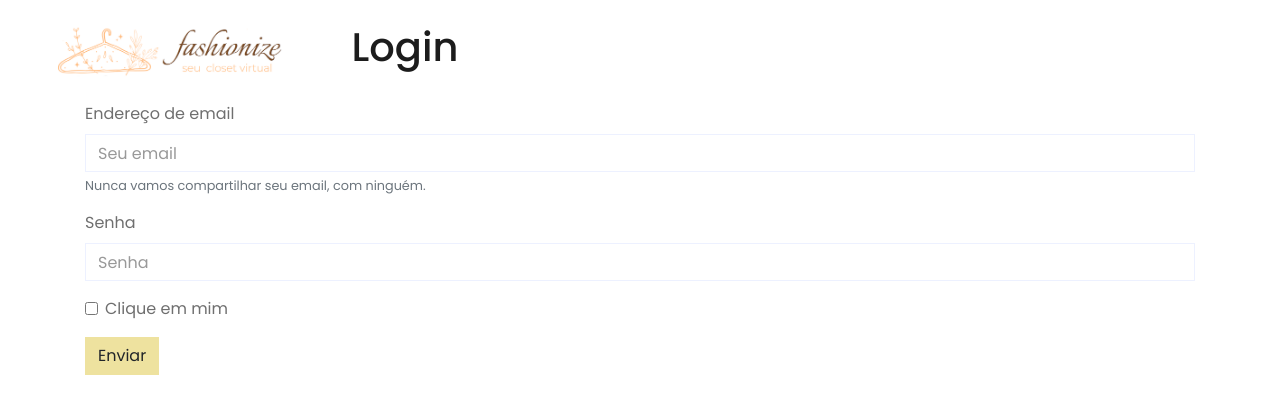
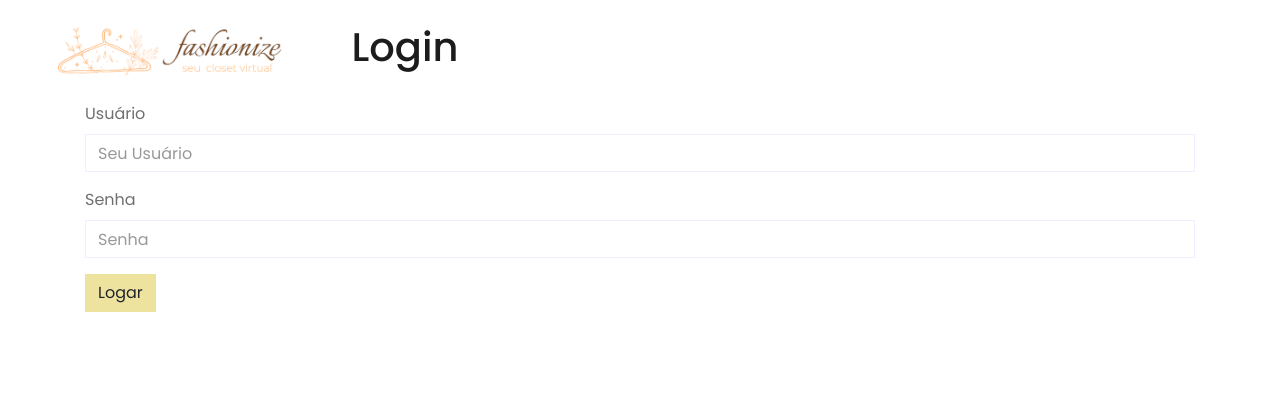
Before and after one commit to pedromunarao/bazar-shop, a Django app: page /login/ in a window 1280 px wide. Shown: the top 414 px of the page. Run offline with Django 4.2, Linux system fonts and the light colour scheme; some libraries are stand-ins or nearby versions.

Commit message:
login-ok

```diff
--- a/website/templates/index.html
+++ b/website/templates/index.html
@@ -28,6 +28,7 @@
 </head>
 
 <body>
+    {% csrf_token %}
     <!-- Topbar Start
     <div class="container-fluid">
         <div class="row bg-secondary py-2 px-xl-5">
--- a/website/templates/login.html
+++ b/website/templates/login.html
@@ -45,21 +45,16 @@
         </div>
 
     <div class="container">
-                <form>
-          <div class="form-group">
-            <label for="exampleInputEmail1">Endereço de email</label>
-            <input type="email" class="form-control" id="exampleInputEmail1" aria-describedby="emailHelp" placeholder="Seu email">
-            <small id="emailHelp" class="form-text text-muted">Nunca vamos compartilhar seu email, com ninguém.</small>
-          </div>
-          <div class="form-group">
-            <label for="exampleInputPassword1">Senha</label>
-            <input type="password" class="form-control" id="exampleInputPassword1" placeholder="Senha">
-          </div>
-          <div class="form-group form-check">
-            <input type="checkbox" class="form-check-input" id="exampleCheck1">
-            <label class="form-check-label" for="exampleCheck1">Clique em mim</label>
-          </div>
-          <button type="submit" class="btn btn-primary">Enviar</button>
+        <form action="{% url 'login' %}" method="POST">{% csrf_token %}
+            <div class="form-group">
+                <label for="exampleInputEmail1">Usuário</label>
+                <input type="text" class="form-control" id="user" aria-describedby="userHelp" placeholder="Seu Usuário" name="username">
+            </div>
+              <div class="form-group">
+                <label for="exampleInputPassword1">Senha</label>
+                <input type="password" class="form-control" id="exampleInputPassword1" placeholder="Senha" name="password">
+              </div>
+              <button type="submit" class="btn btn-primary">Logar</button>
         </form>
     </div>
 
--- a/website/views.py
+++ b/website/views.py
@@ -1,17 +1,49 @@
 from django.shortcuts import render
+from django.http import HttpResponse
+from django.contrib.auth.models import User
+from django.contrib.auth import authenticate
+from django.contrib.auth import login as login_django
+from django.contrib.auth.decorators import login_required
 
 # Create your views here.
 def index(request):
     return render(request, "index.html")
 
-
+@login_required(login_url="/login")
 def shop(request):
     return render(request, "shop.html")
 
 
 def cadastro(request):
-    return render(request, "cadastro.html")
+    if request.method == "GET":
+        return render(request, "cadastro.html")
+    else:
+        username = request.POST.get('username')
+        email = request.POST.get('email')
+        senha = request.POST.get('password')
+
+        user = User.objects.filter(username=username).first()
+
+        if user:
+            return HttpResponse('Usuário já existente')
+
+        user = User.objects.create_user(username=username, email=email, password=senha)
+        user.save()
+
+        return HttpResponse('Usuário Cadastrado com Sucesso')
 
 
 def login(request):
-    return render(request, "login.html")
+    if request.method == "GET":
+        return render(request, "login.html")
+    else:
+        username = request.POST.get('username')
+        senha = request.POST.get('password')
+
+        user = authenticate(username=username, password=senha)
+
+        if user:
+            login_django(request, user)
+            return render(request, "index.html")
+        else:
+            return HttpResponse('Usuário ou Senha Inválidos')
```
Also changed, not shown: website/templates/cadastro.html (+48 -0 lines), db.sqlite3, website/migrations/0003_remove_produto_subcategoria.py (added).
